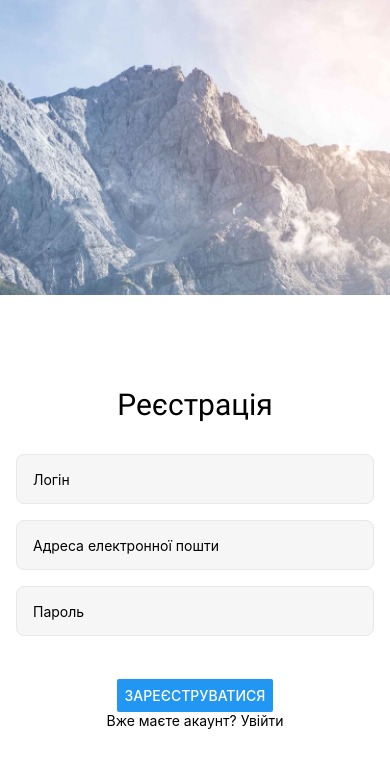
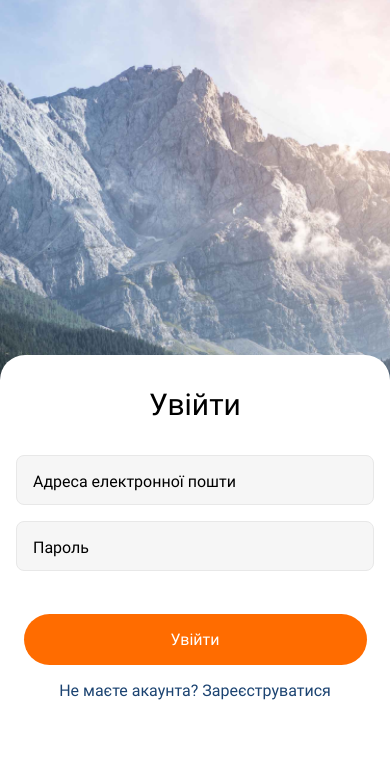
Before and after one commit to Nastasiia03/react-native-project, a React Native app: screen / in a window 390 px wide. Shown: the top 768 px of the page. Built offline with nearby package versions, Linux system fonts and the light colour scheme.

Commit message:
add styles for auth-screens

```diff
--- a/App.js
+++ b/App.js
@@ -1,13 +1,16 @@
 import { StatusBar } from 'expo-status-bar';
 import { StyleSheet, Text, View } from 'react-native';
 import RegistrationScreen from './Screens/RegistrationScreen';
-
+import LoginScreen from './Screens/LoginScreen';
 
 
 export default function App() {
 
   return (
-    <RegistrationScreen style={styles.container} />
+    <>
+    {/* <RegistrationScreen style={styles.container} /> */}
+    <LoginScreen style={styles.container}/>
+    </>
   );
 }
 
--- a/Screens/LoginScreen.js
+++ b/Screens/LoginScreen.js
@@ -1,10 +1,15 @@
 import React, { useState } from "react";
-import { StyleSheet, Text, View, TextInput, Button } from "react-native";
+import { StyleSheet, Text, View, TextInput, Button, ImageBackground, TouchableOpacity, KeyboardAvoidingView, Platform, SafeAreaView, TouchableWithoutFeedback,
+Keyboard } from "react-native";
+import PhotoBG from "../assets/images/PhotoBG.png";
+import { useFonts } from 'expo-font';
 
 export default function LoginScreen() {
     const [email, setEmail] = useState("");
     const [password, setPassword] = useState("");
-
+    const [fontsLoaded] = useFonts({
+        "Roboto-Regular": require("../assets/fonts/Roboto-Regular.ttf"),
+          })
 
 const emailHandler = (text) => setEmail(text);
 const passwordHandler = (text) => setPassword(text);
@@ -14,13 +19,23 @@ const passwordHandler = (text) => setPassword(text);
 }
 
     return (
+        <TouchableWithoutFeedback onPress={Keyboard.dismiss}>
     <View style={styles.container}>
-        <Text>Увійти</Text>
-            <TextInput value={email} placeholder="Адреса електронної пошти" onChangeText={emailHandler}/>
-            <TextInput value={password} placeholder="Пароль" onChangeText={passwordHandler}/>
-            <Button title={"Увійти"} onPress={onLogin}/>
-            <Text>Не маєте акаунта? Зареєструватися</Text>
-    </View>)
+        <ImageBackground source={PhotoBG} resizeMode="cover" style={styles.image}>
+        <KeyboardAvoidingView behavior={Platform.OS === 'ios' ? 'padding' : 'height'} style={{ flex: 1 }}>
+            <SafeAreaView style={styles.area}>
+        <View style={styles.form}>
+        <Text style={styles.title}>Увійти</Text>
+        <View style={styles.input}><TextInput value={email} placeholder="Адреса електронної пошти" onChangeText={emailHandler} style={styles.text}/></View>
+        <View style={styles.lastInput}><TextInput value={password} placeholder="Пароль" onChangeText={passwordHandler} style={styles.text}/></View>
+        <TouchableOpacity style={styles.btn} onPress={onLogin}><Text style={styles.btnText}>Увійти</Text></TouchableOpacity>
+            <Text style={styles.confirmation}>Не маєте акаунта? Зареєструватися</Text>
+            </View>
+            </SafeAreaView>
+            </KeyboardAvoidingView>
+            </ImageBackground>
+    </View>
+    </TouchableWithoutFeedback>)
 }
 
 const styles = StyleSheet.create({
@@ -30,4 +45,82 @@ const styles = StyleSheet.create({
     justifyContent: "center",
     backgroundColor: "#ecf0f1",
   },
+  image: {
+    flex: 1,
+    justifyContent: 'center',
+    width: "100%",
+    justifyContent: "flex-end"
+},
+area: {
+    flex: 1,
+},
+form: {
+    flex: 1,
+    alignItems: "center",
+    backgroundColor: "white",
+    position: "absolute",
+    bottom: 0,
+    width: "100%",
+    height: 489,
+    paddingTop: 32,
+    paddingLeft: 16,
+    paddingRight: 16,
+    borderTopLeftRadius: 25,
+    borderTopRightRadius: 25,
+},
+title: {
+    fontFamily: "Roboto-Regular",
+    fontSize: 30,
+    fontWeight: 500,
+marginBottom: 33,
+},
+input: {
+    height: 50,
+    backgroundColor: "#F6F6F6",
+    width: "100%",
+    border: "1px solid #E8E8E8",
+    borderRadius: 8,
+    marginBottom: 16,
+padding: 16,
+},
+lastInput: {
+    height: 50,
+    backgroundColor: "#F6F6F6",
+    width: "100%",
+    border: "1px solid #E8E8E8",
+    borderRadius: 8,
+    marginBottom: 43,
+    padding: 16,
+},
+text: {
+    fontFamily: "Roboto-Regular",
+    fontSize: 16,
+},
+btn: {
+    display: "flex",
+    width: 343,
+    paddingTop: 16,
+    paddingLeft: 32,
+    paddingRight: 32,
+    paddingBottom: 16,
+    flexDirection: "column",
+    alignItems: "center",
+    gap: 12,
+    borderRadius: 100,
+backgroundColor: "#FF6C00",
+marginBottom: 16
+},
+
+btnText: {
+color: "#FFF",
+textAlign: "center",
+fontFamily: "Roboto-Regular",
+fontSize: 16,
+},
+confirmation: {
+    color: "#1B4371",
+textAlign: "center",
+fontFamily: "Roboto-Regular",
+fontSize: 16,
+    }
 })
--- a/Screens/RegistrationScreen.js
+++ b/Screens/RegistrationScreen.js
@@ -1,15 +1,21 @@
 import React, { useState } from "react";
-import { StyleSheet, Text, View, TextInput, Button, ImageBackground, Image } from "react-native";
+import { StyleSheet, Text, View, TextInput, Button, ImageBackground, KeyboardAvoidingView, Platform, SafeAreaView, TouchableWithoutFeedback,
+Keyboard, TouchableOpacity } from "react-native";
 import { useFonts } from 'expo-font';
+import PhotoBG from "../assets/images/PhotoBG.png";
+import { SvgXml } from 'react-native-svg';
 
 export default function RegistrationScreen() {
     const [name, setName] = useState("");
     const [email, setEmail] = useState("");
     const [password, setPassword] = useState("");
     const [fontsLoaded] = useFonts({
-"Roboto": require("../assets/fonts/Roboto-Regular.ttf"),
+"Roboto-Regular": require("../assets/fonts/Roboto-Regular.ttf"),
   })
 
+  if (!fontsLoaded) {
+    return null;
+  }
 
 const nameHandler = (text) => setName(text);
 const emailHandler = (text) => setEmail(text);
@@ -18,33 +24,64 @@ const passwordHandler = (text) => setPassword(text);
 const onRegister = () => {
     console.log(`Name: ${name}, Email: ${email}, Password: ${password}`)
 }
+
+const xml = `
+<svg xmlns="http://www.w3.org/2000/svg" width="132" height="120" viewBox="0 0 132 120" fill="none">
+<rect width="120" height="120" rx="16" fill="#F6F6F6"/>
+<circle cx="119.5" cy="93.5" r="12" fill="white" stroke="#FF6C00"/>
+<path fill-rule="evenodd" clip-rule="evenodd" d="M120 87H119V93H113V94H119V100H120V94H126V93H120V87Z" fill="#FF6C00"/>
+</svg>
+`
+
     return (
+        <TouchableWithoutFeedback onPress={Keyboard.dismiss}>
         <View style={styles.container}>
-            <Image source={require('../assets/PhotoBG.png')} style={styles.image}/>
+            <ImageBackground source={PhotoBG} resizeMode="cover" style={styles.image}>
+            <KeyboardAvoidingView behavior={Platform.OS === 'ios' ? 'padding' : 'height'} style={{ flex: 1 }}>
+            <SafeAreaView style={styles.area}>
             <View style={styles.form}>
+                <View style={styles.avatar}>
+                <SvgXml xml={xml}/>
+                </View>
                 <Text style={styles.title}>Реєстрація</Text>
-                <View style={styles.input}><TextInput value={name} placeholder="Логін" onChangeText={nameHandler}/></View>
-            <View style={styles.input}><TextInput value={email} placeholder="Адреса електронної пошти" onChangeText={emailHandler}/></View>
-            <View style={styles.lastInput}><TextInput value={password} placeholder="Пароль" onChangeText={passwordHandler} secureTextEntry={true}/></View>
-                <Button style={styles.btn} title={"Зареєструватися"} onPress={onRegister}/>
-            <Text>Вже маєте акаунт? Увійти</Text>
+                <View style={styles.input}>
+                    <TextInput value={name} placeholder="Логін" onChangeText={nameHandler} style={styles.text}/>
+                    </View>
+            <View style={styles.input}>
+                <TextInput value={email} placeholder="Адреса електронної пошти" onChangeText={emailHandler} style={styles.text}/>
+                </View>
+            <View style={styles.lastInput}>
+                <TextInput value={password} placeholder="Пароль" onChangeText={passwordHandler} secureTextEntry={true} style={styles.text}/>
+                </View>
+
+                <TouchableOpacity style={styles.btn} onPress={onRegister}><Text style={styles.btnText}>Зареєструватися</Text></TouchableOpacity>
+            <Text style={styles.confirmation}>Вже маєте акаунт? Увійти</Text>
             </View>
+            </SafeAreaView>
+            </KeyboardAvoidingView>
+            </ImageBackground>
 
-    </View>)
+     </View>
+     </TouchableWithoutFeedback>
+    )
 }
+
 
 const styles = StyleSheet.create({
     container: {
     flex: 1,
-    backgroundColor: "white",
     alignItems: "center",
 
     },
 
+    area: {
+        flex: 1,
+    },
     image: {
-        position: "absolute",
+        flex: 1,
+        justifyContent: 'center',
         width: "100%",
-        top: 0,
+        justifyContent: "flex-end"
     },
 
     form: {
@@ -59,13 +96,21 @@ const styles = StyleSheet.create({
         paddingLeft: 16,
         paddingRight: 16,
         paddingBottom: 78,
+        borderTopLeftRadius: 25,
+        borderTopRightRadius: 25,
     },
 
+    avatar: {
+        width: 120,
+        height: 120,
+        borderRadius: 16,
+        position: "absolute",
+        top: -60,
+    },
     title: {
-        fontFamily: "Roboto",
+        fontFamily: "Roboto-Regular",
         fontSize: 30,
         fontWeight: 500,
-        lineHeight: 35,
     marginBottom: 32,
     },
 
@@ -89,10 +134,38 @@ const styles = StyleSheet.create({
         padding: 16,
     },
 
+
+    text: {
+        fontFamily: "Roboto-Regular",
+        fontSize: 16,
+    },
+
     btn: {
-        backgroundColor: "#FF6C00",
+        display: "flex",
+        width: 343,
+        paddingTop: 16,
+        paddingLeft: 32,
+        paddingRight: 32,
+        paddingBottom: 16,
+        flexDirection: "column",
+        alignItems: "center",
+        gap: 12,
         borderRadius: 100,
+backgroundColor: "#FF6C00",
+marginBottom: 16
+    },
+
+    btnText: {
+    color: "#FFF",
+textAlign: "center",
+fontFamily: "Roboto-Regular",
+fontSize: 16,
+    },
+
+    confirmation: {
+    color: "#1B4371",
+textAlign: "center",
+fontFamily: "Roboto-Regular",
+fontSize: 16,
     }
-
-
 })
--- a/package.json
+++ b/package.json
@@ -11,11 +11,13 @@
   "dependencies": {
     "@expo/webpack-config": "^18.0.1",
     "expo": "~48.0.10",
-    "expo-font": "^11.1.1",
+    "expo-font": "~11.1.1",
     "expo-status-bar": "~1.4.4",
     "react": "18.2.0",
     "react-dom": "18.2.0",
-    "react-native": "0.71.6",
+    "react-native": "0.71.8",
+    "react-native-svg": "^13.10.0",
+    "react-native-svg-transformer": "^1.0.0",
     "react-native-web": "~0.18.10"
   },
   "devDependencies": {
```
Also changed, not shown: assets/images/PhotoBG.png (renamed from assets/PhotoBG.png), 1 other file (tests, documents, lock files or other folders).
